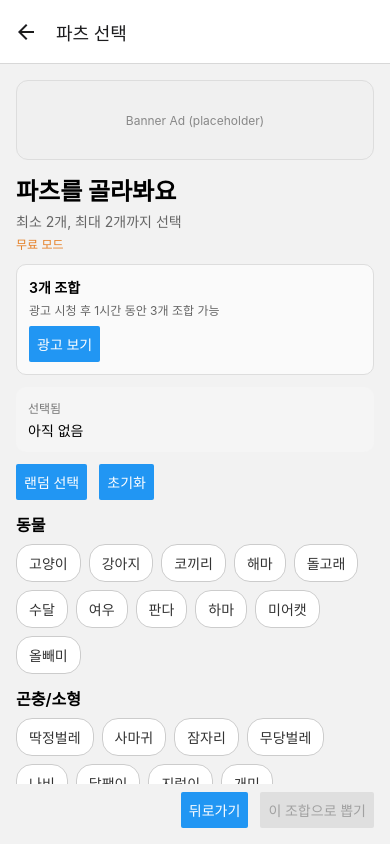
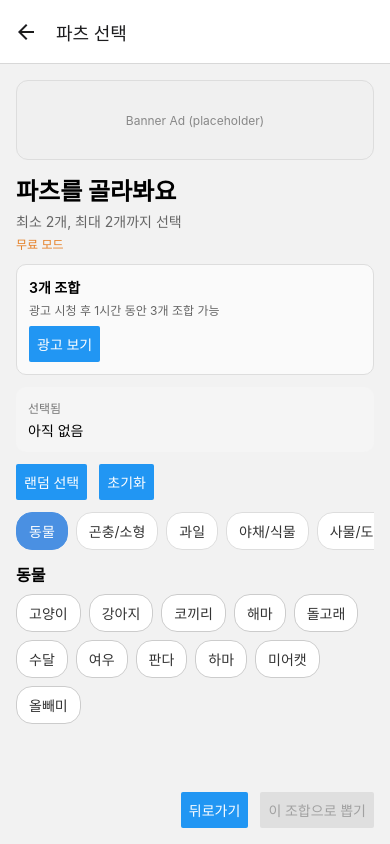
Before and after one commit to bbh1312/random-merge, a React Native app in the folder app/: screen /Home in a window 390 px wide. Both pictures are taken after a click on the button "무료 뽑기". Built offline with nearby package versions, Linux system fonts and the light colour scheme.

Commit message:
feat: 파츠 선택 탭 UI로 개선

```diff
--- a/app/src/screens/PartsSelectionScreen.tsx
+++ b/app/src/screens/PartsSelectionScreen.tsx
@@ -150,6 +150,7 @@ export const PartsSelectionScreen: React.FC<Props> = ({ route, navigation }) =>
     ],
     []
   );
+  const [activeCategory, setActiveCategory] = useState<CategoryKey>(categories[0]?.key ?? "ANIMALS");
 
   const handleUnlockMore = async (category: CategoryKey) => {
     if (!deviceId) return;
@@ -207,8 +208,25 @@ export const PartsSelectionScreen: React.FC<Props> = ({ route, navigation }) =>
       </View>
 
       <ScrollView contentContainerStyle={styles.list}>
-        {categories.map((cat) => (
-          <View key={cat.title} style={styles.category}>
+        <ScrollView horizontal showsHorizontalScrollIndicator={false} style={styles.tabBar}>
+          {categories.map((cat) => {
+            const active = cat.key === activeCategory;
+            return (
+              <TouchableOpacity
+                key={cat.key}
+                style={[styles.tab, active && styles.tabActive]}
+                onPress={() => setActiveCategory(cat.key)}
+              >
+                <Text style={active ? styles.tabTextActive : styles.tabText}>{cat.title}</Text>
+              </TouchableOpacity>
+            );
+          })}
+        </ScrollView>
+
+        {categories
+          .filter((c) => c.key === activeCategory)
+          .map((cat) => (
+            <View key={cat.key} style={styles.category}>
               <Text style={styles.categoryTitle}>{cat.title}</Text>
               <View style={styles.chipRow}>
                 {getVisibleParts(cat.key, cat.data).map((part) => {
@@ -300,5 +318,21 @@ const styles = StyleSheet.create({
   chipTextActive: { color: "#fff" },
   moreRow: { flexDirection: "row", alignItems: "center", justifyContent: "space-between", marginTop: 6 },
   moreText: { fontSize: 12, color: "#666" },
+  tabBar: { marginBottom: 12 },
+  tab: {
+    paddingHorizontal: 12,
+    paddingVertical: 8,
+    borderRadius: 16,
+    borderWidth: 1,
+    borderColor: "#ddd",
+    marginRight: 8,
+    backgroundColor: "#fff"
+  },
+  tabActive: {
+    backgroundColor: "#4a90e2",
+    borderColor: "#4a90e2"
+  },
+  tabText: { color: "#333" },
+  tabTextActive: { color: "#fff" },
   footer: { flexDirection: "row", justifyContent: "flex-end", alignItems: "center", marginTop: 8 }
 });
```
Lines whose indentation alone changed are shown as unchanged.
